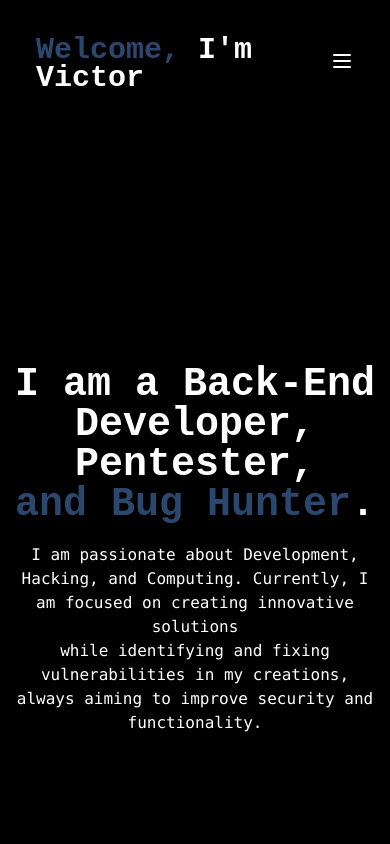
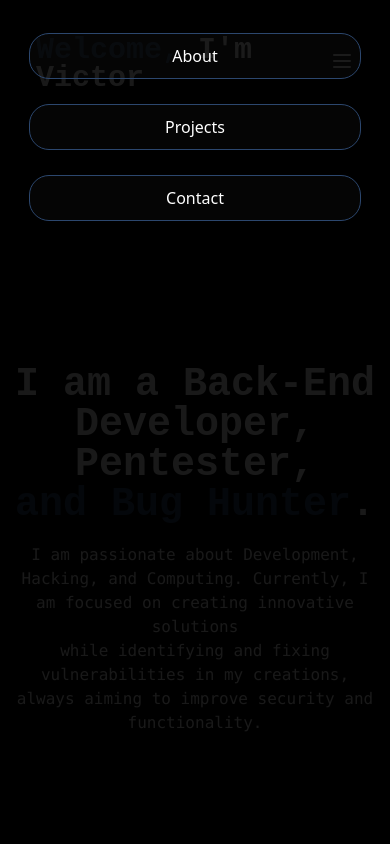
Before and after one commit to VictorHugo0x0/VictorHugo0x0.github.io, a website: page index.html in a window 390 px wide. Both pictures are taken after a click on the button 342 px from the left and 61 px from the top of the page. Shown: the top 844 px of the page. Drawn offline with Linux system fonts and the light colour scheme.

Commit message:
Update index.html
Update menu mobile

```diff
--- a/index.html
+++ b/index.html
@@ -7,6 +7,16 @@
     <title>My Portfolio</title>
     <link rel="stylesheet" href="/static/css/styles.css">
     <link rel="stylesheet" href="/static/css/alt_styles.css">
+    <style>
+        /* Adicionar CSS para o Mobile Menu */
+        #mobile-menu {
+            display: none;
+        }
+
+        .mobile-menu-open #mobile-menu {
+            display: block;
+        }
+    </style>
 </head>
 
 <body class="bg-black h-full">
@@ -92,6 +102,16 @@
         </div>
     </section>
 
+    <script>
+        // JavaScript to toggle mobile menu visibility
+        const menuButton = document.getElementById("menu-button");
+        const mobileMenu = document.getElementById("mobile-menu");
+
+        menuButton.addEventListener("click", function () {
+            document.body.classList.toggle("mobile-menu-open");
+        });
+    </script>
+
     <script src="/static/js/slide.js"></script>
 </body>
 
```
